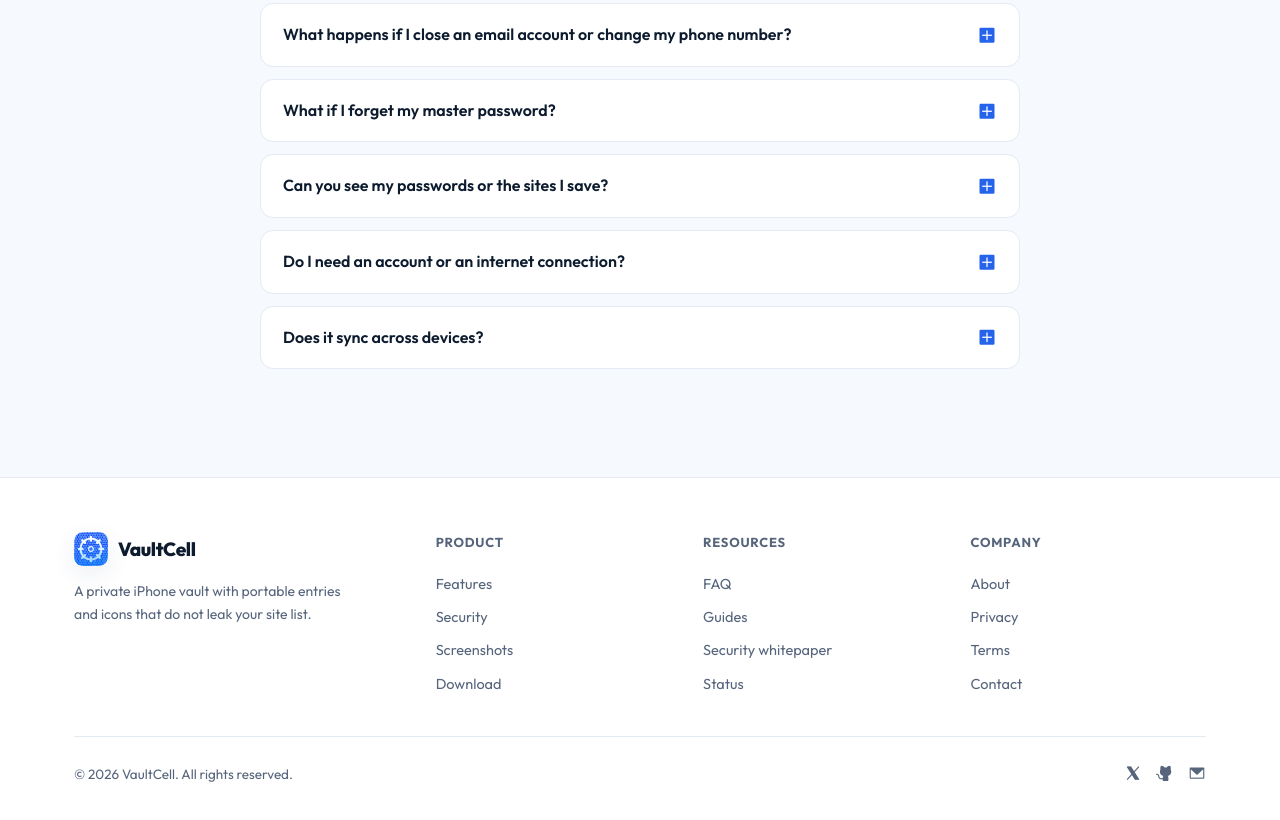
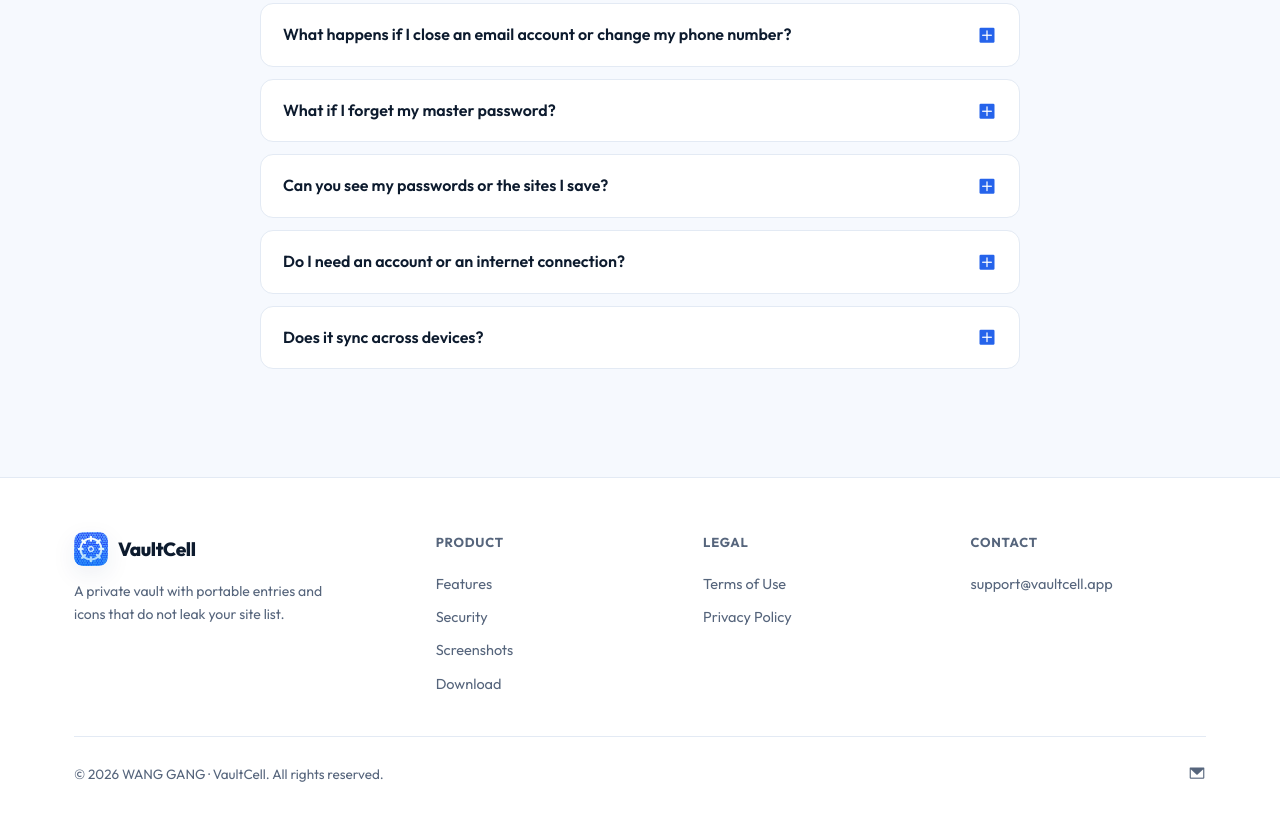
Before and after one commit to magpieiot/vaultcell_web, a plain HTML site: page index.html in a window 1280 px wide. Shown: the part 5445-6265 px from the top of the page. Drawn offline with Linux system fonts and the light colour scheme.

Commit message:
Sync footer with legal pages: replace homepage footer with terms.html footer

```diff
--- a/index.html
+++ b/index.html
@@ -456,7 +456,7 @@
           <img class="logo-mark" src="assets/logo.png" alt="VaultCell icon" width="34" height="34" />
           VaultCell
         </a>
-        <p>A private iPhone vault with portable entries and icons that do not leak your site list.</p>
+        <p>A private vault with portable entries and icons that do not leak your site list.</p>
       </div>
       <div class="foot-col">
         <h4>Product</h4>
@@ -466,26 +466,19 @@
         <a href="#download">Download</a>
       </div>
       <div class="foot-col">
-        <h4>Resources</h4>
-        <a href="#faq">FAQ</a>
-        <a href="#">Guides</a>
-        <a href="#">Security whitepaper</a>
-        <a href="#">Status</a>
+        <h4>Legal</h4>
+        <a href="terms.html">Terms of Use</a>
+        <a href="privacy.html">Privacy Policy</a>
       </div>
       <div class="foot-col">
-        <h4>Company</h4>
-        <a href="#">About</a>
-        <a href="privacy.html">Privacy</a>
-        <a href="terms.html">Terms</a>
-        <a href="#">Contact</a>
+        <h4>Contact</h4>
+        <a href="mailto:support@vaultcell.app">support@vaultcell.app</a>
       </div>
     </div>
     <div class="foot-bottom">
-      <span>© 2026 VaultCell. All rights reserved.</span>
+      <span>© 2026 WANG GANG · VaultCell. All rights reserved.</span>
       <div class="soc">
-        <a href="#" aria-label="X"><i class="ph-fill ph-x-logo"></i></a>
-        <a href="#" aria-label="GitHub"><i class="ph-fill ph-github-logo"></i></a>
-        <a href="#" aria-label="Email"><i class="ph-fill ph-envelope-simple"></i></a>
+        <a href="mailto:support@vaultcell.app" aria-label="Email"><i class="ph-fill ph-envelope-simple"></i></a>
       </div>
     </div>
   </div>
```
